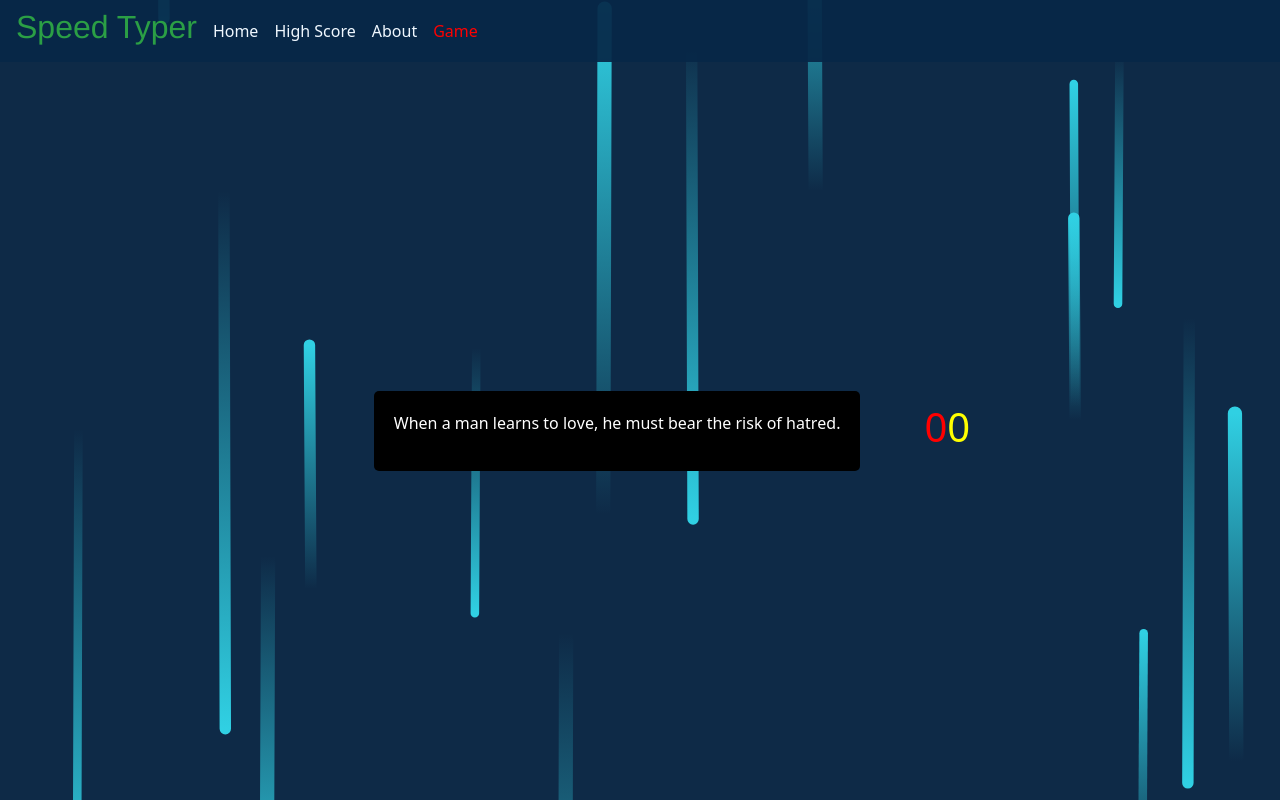
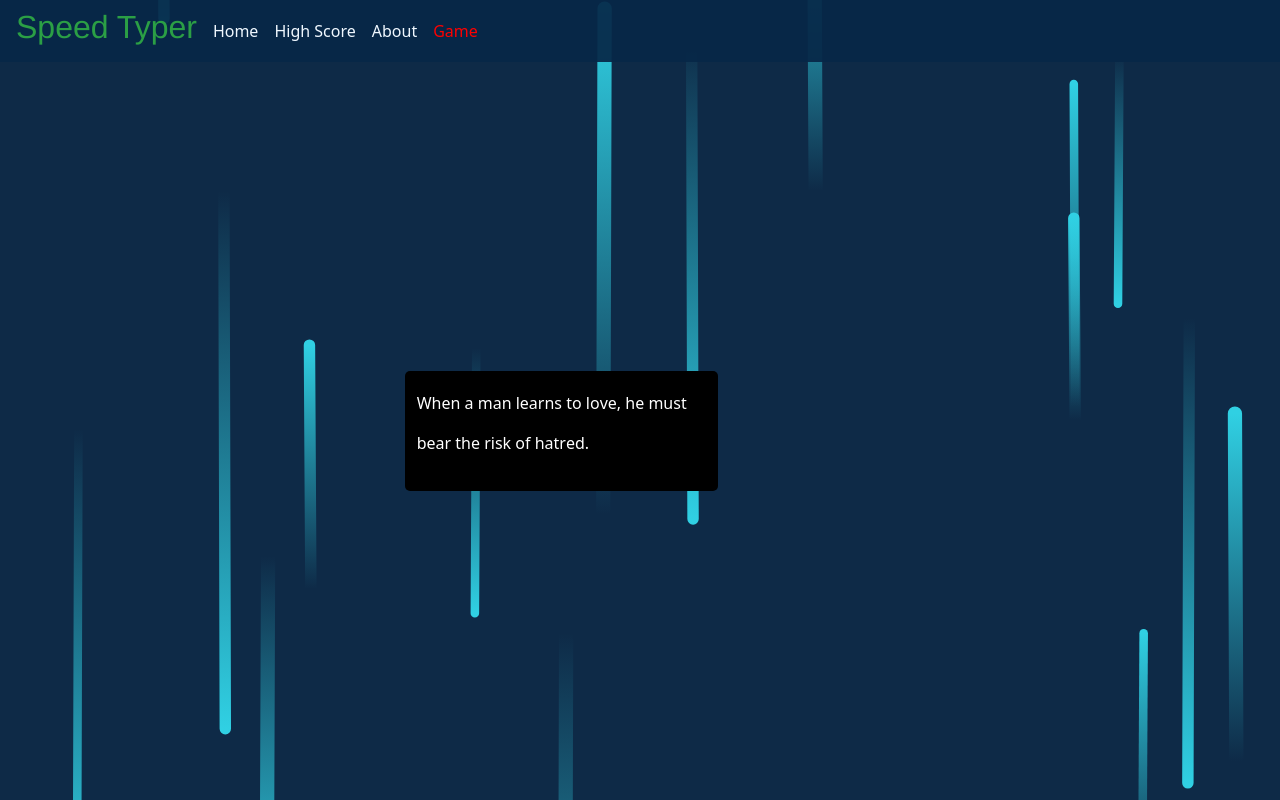
Before and after one commit to AnanthuTD/Typing_test, a Next.js app: page /game in a window 1280 px wide. Built offline with nearby package versions, Linux system fonts and the light colour scheme.

Commit message:
non-breaking words

```diff
--- a/pages/game.jsx
+++ b/pages/game.jsx
@@ -14,22 +14,28 @@ function game() {
         let time = 0;
         var index = Math.floor(Math.random() * Text.length);
         setPassage(Text[index]);
-        let str = [];
+        let str = [],
+            word = 0;
+        let temp = [];
         for (let index = 0; index < passage.length; index++) {
             let element = passage[index];
-            if (element == " ")
-                str[index] = (
+            if (element !== " ") {
+                temp[index] = (
+                    <p key={`passage_${index}`} id={`passage_${index}`}>
+                        {element}
+                    </p>
+                );
+            } else {
+                str[word++] = <div key={`word_${word}`} className="d-flex">{temp}</div>;
+                str[word++] = (
                     <p key={`passage_${index}`} id={`passage_${index}`}>
                         &nbsp;
                     </p>
                 );
-            else
-                str[index] = (
-                    <p key={`passage_${index}`} id={`passage_${index}`}>
-                        {element}
-                    </p>
-                );
+                temp = [];
+            }
         }
+        str[word] = <div key={`word_${word}`} className="d-flex">{temp}</div>;
         setConverted(str);
         let firstKeyDown = true;
         let count = 0;
@@ -97,11 +103,17 @@ function game() {
     return (
         <>
             <section className={styles.body}>
-                <section className={styles.main}>
-                    <div className={styles.outer_game}>{converted}</div>
+                <section className={`${styles.main} row`}>
+                    <div
+                        className={[
+                            styles.outer_game,
+                            "col-8",
+                            "text-wrap",
+                        ].join(" ")}
+                    >
+                        {converted}
+                    </div>
                 </section>
-                <h1 style={{ color: "red" }}>{totalTime}</h1>
-                <h1 style={{ color: "yellow" }}>{wpm}</h1>
             </section>
         </>
     );
--- a/styles/game.module.css
+++ b/styles/game.module.css
@@ -17,5 +17,6 @@
     border-radius: 5px;
     padding: 20px;
     display: flex;
+    flex-wrap: wrap;
     color: white;
 }
```
